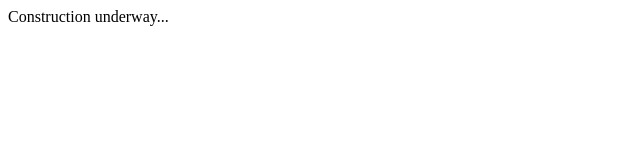
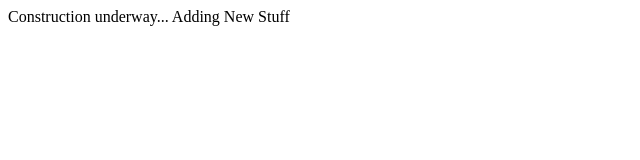
Before and after one commit to 89722-DBDA-B1/Cloud_Computing, a plain HTML site: page index.html in a window 1280 px wide. Shown: the whole page, without its empty margins (0-640 px from the left). Drawn offline with Linux system fonts and the light colour scheme.

Commit message:
modified:   index.html

```diff
--- a/index.html
+++ b/index.html
@@ -7,5 +7,6 @@
 </head>
 <body>
     Construction underway...
+    Adding New Stuff
 </body>
 </html>
```
